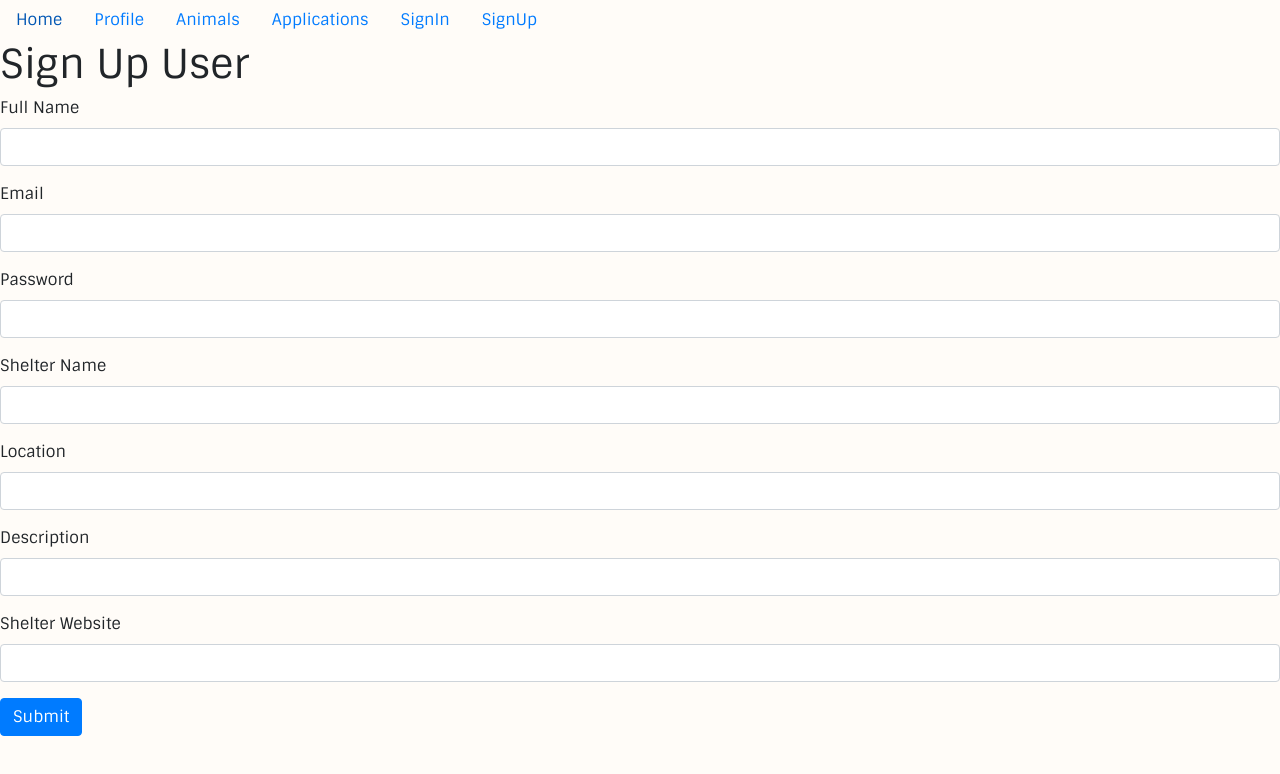
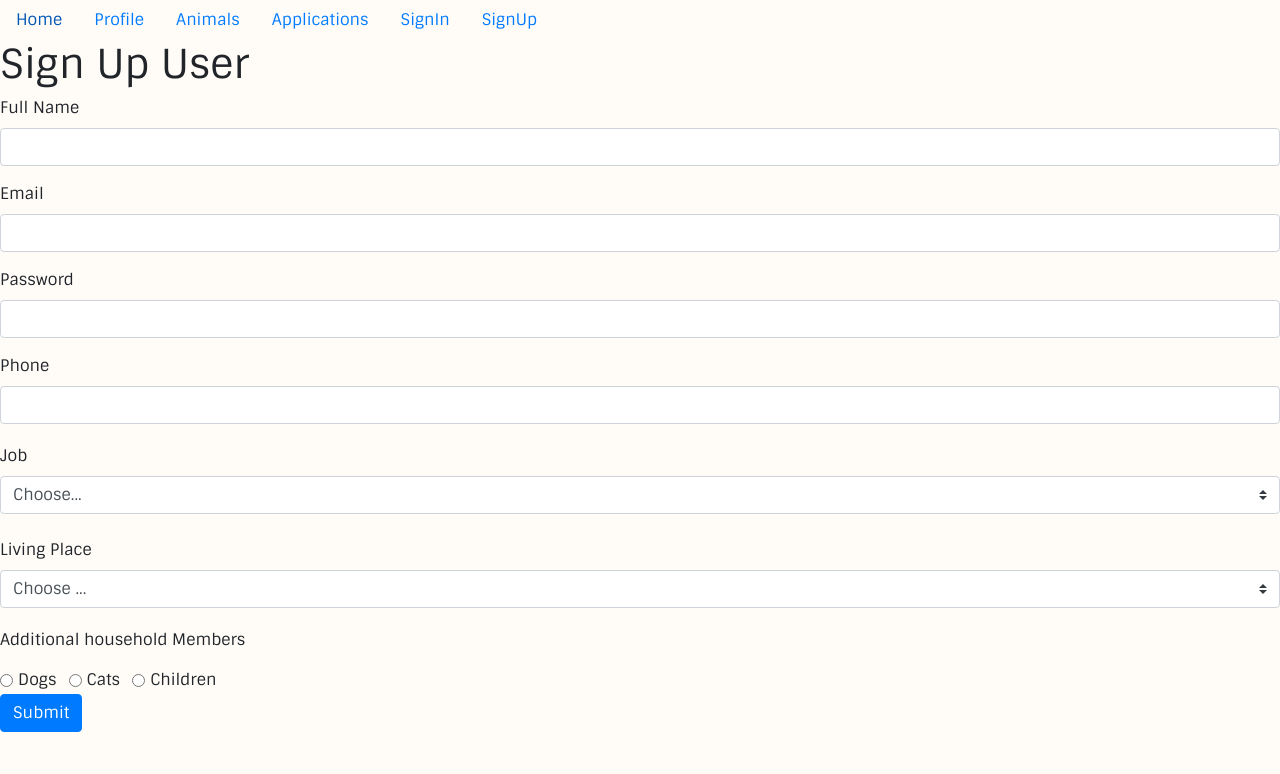
Before and after one commit to abdyguev/Happy-Paws-Client, a React (Create React App) app: page /user/application in a window 1280 px wide. Shown: the top 774 px of the page. Built offline with nearby package versions, Linux system fonts and the light colour scheme; no server answers.

Commit message:
user signup app

```diff
--- a/src/components/ApplicationUser.js
+++ b/src/components/ApplicationUser.js
@@ -100,8 +100,8 @@ export default function ApplicationUser(props) {
             <form onSubmit={props.onSignUp} >
                 <div className="form-group">
                     <label htmlFor="exampleFullName">Full Name</label>
-                <input type="text" className="form-control" id="exampleInputEmail1" name="full_name" />
-                <small id="full_name" className="form-text text-muted"></small>
+                    <input type="text" className="form-control" id="exampleInputEmail1" name="fullName" />
+                    <small id="fullName" className="form-text text-muted"></small>
                 </div>
                 <div className="form-group">
                     <label htmlFor="exampleInputPassword1">Email</label>
@@ -112,24 +112,49 @@ export default function ApplicationUser(props) {
                     <input name="password" type="password" className="form-control" id="password" />
                 </div>
                 <div className="form-group">
-                <label htmlFor="exampleShelterName">Shelter Name</label>
-                <input type="text" className="form-control" id="exampleShelterName" name="shelter_name"  />
-                <small id="shelter_name" className="form-text text-muted"></small>
+                    <label htmlFor="exampleShelterName">Phone</label>
+                    <input type="text" className="form-control" id="exampleShelterName" name="phone" />
+                    <small id="phone" className="form-text text-muted"></small>
                 </div>
                 <div className="form-group">
-                <label htmlFor="exampleInputEmail1">Location</label>
-                <input type="text" className="form-control" id="exampleInputEmail1" name="location"  />
-                <small id="location" className="form-text text-muted"></small>
+                    <label class="my-1 mr-2" for="inlineFormCustomSelectPref">Job</label>
+                    <select name="job" class="custom-select my-1 mr-sm-2" id="job">
+                        <option selected>Choose...</option>
+                        <option value="1">Full-Time</option>
+                        <option value="2">Part-Time</option>
+                        <option value="3">No Job</option>
+                        <option value="3">Remote</option>
+                    </select>
                 </div>
                 <div className="form-group">
-                <label htmlFor="exampleDescription">Description</label>
-                <input name="description" type="text" className="form-control" />
-                <small id="description" className="form-text text-muted"></small>
+
+                    <label class="my-1 mr-2" for="inlineFormCustomSelectPref">Living Place</label>
+                    <select name="livingPlace" class="custom-select my-1 mr-sm-2" id="livingPlace">
+                        <option selected>Choose ...</option>
+                        <option value="1">House with Garden</option>
+                        <option value="2">Apartment with Garden</option>
+                        <option value="3">Rented Apartment</option>
+                        <option value="3">Rented House</option>
+                        <option value="4">House with Garden</option>
+                        <option value="5">Apartment with Garden</option>
+                        <option value="6">Owned Apartment</option>
+                        <option value="7">Owned House</option>
+                    </select>
                 </div>
-            <div className="form-group">
-                <label htmlFor="exampleUrl">Shelter Website</label>
-                <input name="url" type="text" className="form-control"  />
-                <small id="url" className="form-text text-muted"></small>
+                <div>
+                    <p>Additional household Members</p>
+                    <div class="form-check form-check-inline">
+                        <input class="form-check-input" type="radio" name="inlineRadioOptions" id="inlineRadio1" value="option1"></input>
+                        <label class="form-check-label" for="inlineRadio1">Dogs</label>
+                    </div>
+                    <div class="form-check form-check-inline">
+                        <input class="form-check-input" type="radio" name="inlineRadioOptions" id="inlineRadio2" value="option2"></input>
+                        <label class="form-check-label" for="inlineRadio2">Cats</label>
+                    </div>
+                    <div class="form-check form-check-inline">
+                        <input class="form-check-input" type="radio" name="inlineRadioOptions" id="inlineRadio3" value="option3"></input>
+                        <label class="form-check-label" for="inlineRadio3">Children</label>
+                    </div>
                 </div>
                 <button type="submit" className="btn btn-primary">Submit</button>
             </form>
```
Lines whose indentation alone changed are shown as unchanged.
